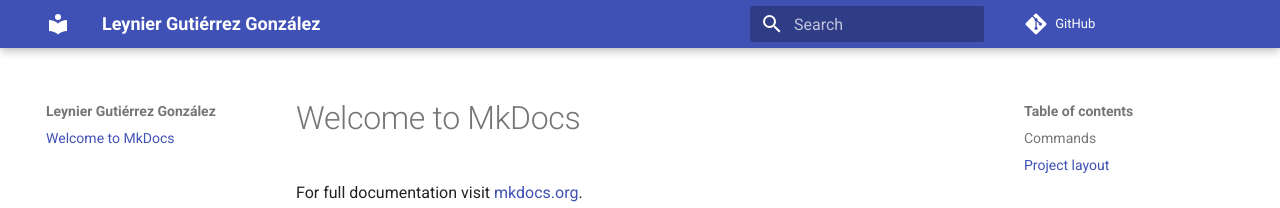
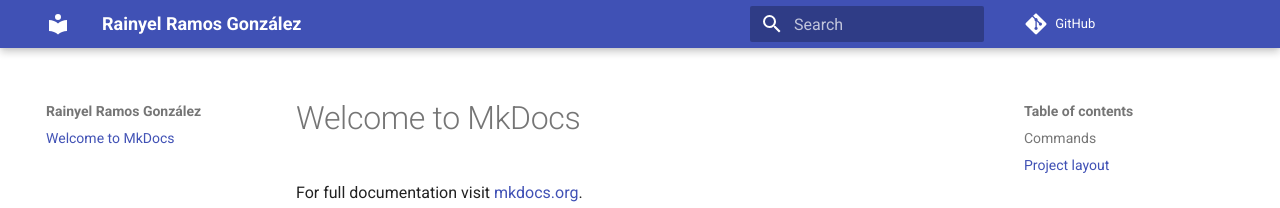
Before and after one commit to rayniel95/rayniel95.github.io, an MkDocs documentation site: the page built from docs/index.md, in a window 1280 px wide. Shown: the top 208 px of the page. Built offline with MkDocs 1.6.1 and Material for MkDocs 9.7.7, drawn with Linux system fonts in a browser that asks for light colours.

Commit message:
modified site name

```diff
--- a/mkdocs.yml
+++ b/mkdocs.yml
@@ -1,4 +1,4 @@
-site_name: Leynier Gutiérrez González
+site_name: Rainyel Ramos González
 site_url: https://rayniel95.github.io
 repo_url: https://github.com/rayniel95
 theme:
```
